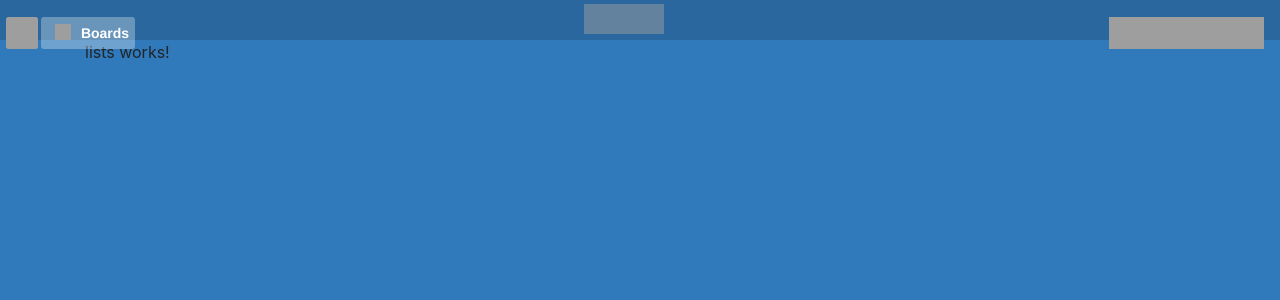
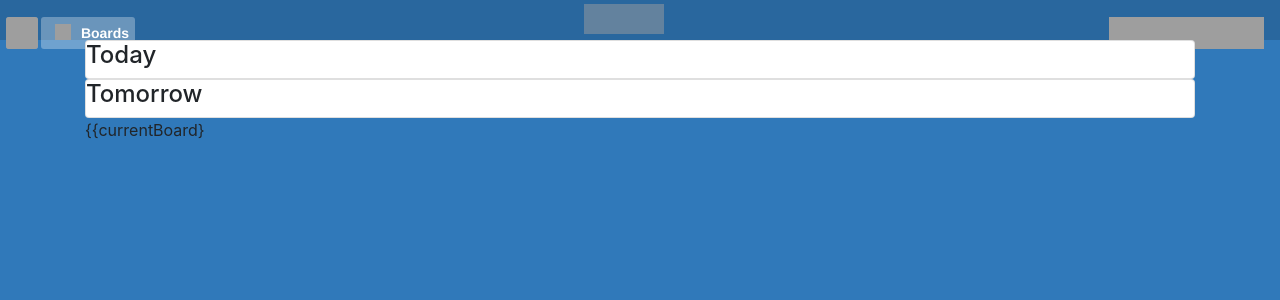
Before and after one commit to nikkiboyd/Angular-Trello-Clone, an Angular app: page / in a window 1280 px wide. Shown: the top 300 px of the page. Built offline with nearby package versions, Linux system fonts and the light colour scheme; grey boxes are pictures that could not be loaded.

Commit message:
variable for current board is not showing up on html side

```diff
--- a/src/app/app.component.html
+++ b/src/app/app.component.html
@@ -1,3 +1,4 @@
 <div class="container">
   <app-lists [childAllLists]="allLists" (clickSender)="createList($event)"></app-lists>
+  <p>{{currentBoard}</p>
 </div>
--- a/src/app/app.component.ts
+++ b/src/app/app.component.ts
@@ -10,6 +10,7 @@ import { Board } from './models/board.model';
 })
 
 export class AppComponent {
+  currentBoard: string = "wtf";
   allLists: List[] = [
     new List(
       'Today'),
--- a/src/app/lists/lists.component.html
+++ b/src/app/lists/lists.component.html
@@ -1,3 +1,5 @@
-<p>
-  lists works!
-</p>
+<div class="stack">
+  <div class="card" *ngFor="let currentList of childAllLists">
+    <h4>{{currentList.title}}</h4>
+  </div>
+</div>
--- a/src/index.html
+++ b/src/index.html
@@ -2,7 +2,7 @@
 <html lang="en">
 <head>
   <meta charset="utf-8">
-  <title>Trello</title>
+  <title>{{currentBoard}} Trello</title>
   <base href="/">
   <meta name="viewport" content="width=device-width, initial-scale=1">
   <link rel="icon" type="image/x-icon" href="favicon.ico">
```
